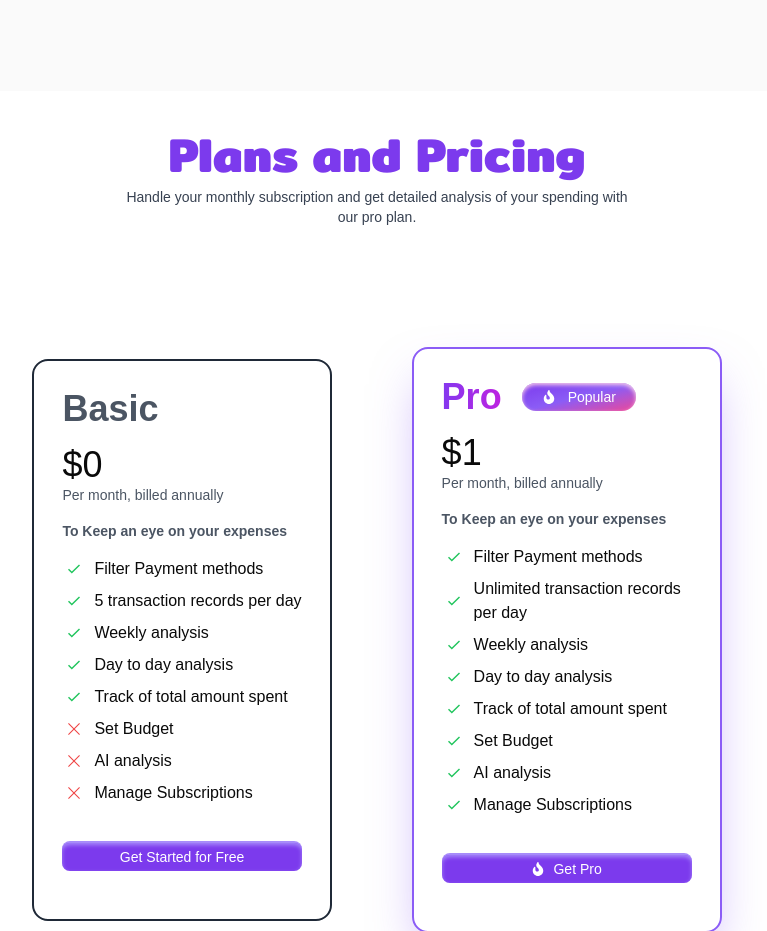
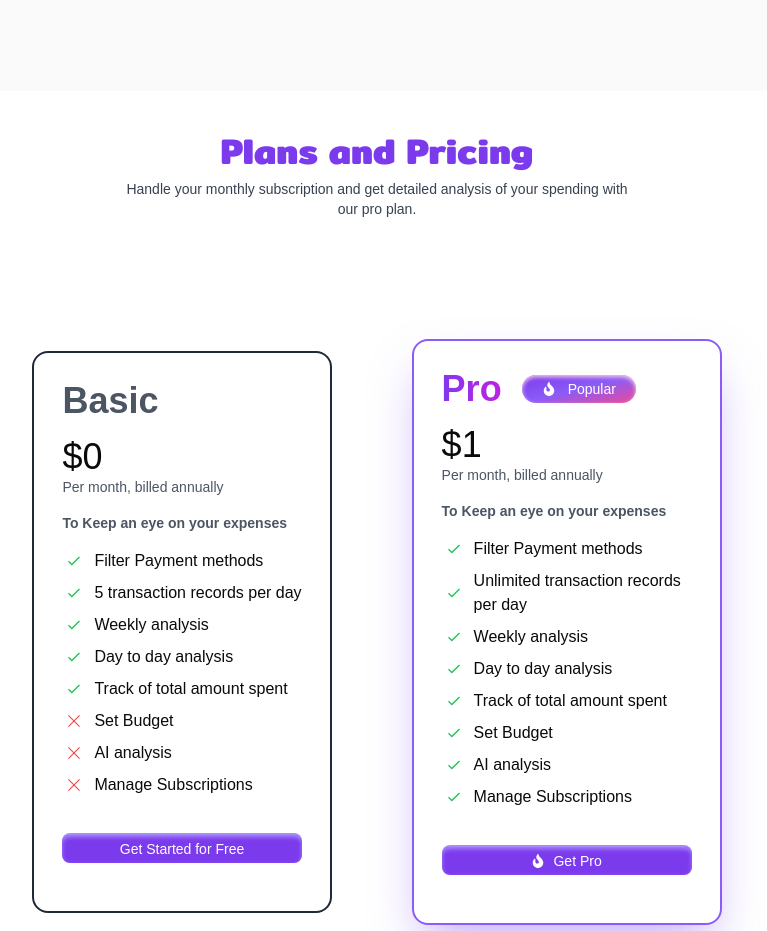
Before and after one commit to KunalNasa/wiseup, a Next.js app: page / in a window 1280 px wide. Shown: the part 2160-3091 px from the top of the page, without its empty margins (263-1030 px from the left). Built offline with nearby package versions, Linux system fonts and the light colour scheme.

Commit message:
font size correct

```diff
--- a/src/components/HomeComponents/Pricing.tsx
+++ b/src/components/HomeComponents/Pricing.tsx
@@ -8,7 +8,7 @@ export default function Pricing() {
   return (
     <div id="pricing" className="flex flex-col">
       <div className="mx-auto flex flex-col gap-2 items-center justify-center my-10 text-center w-11/12 lg:w-[40%]">
-        <h2 className="text-5xl font-mitr font-semibold text-violet-600">Plans and Pricing</h2>
+        <h2 className="text-4xl font-mitr font-semibold text-violet-600">Plans and Pricing</h2>
         <p className="text-center text-sm text-gray-700">Handle your monthly subscription and get detailed analysis of your spending with our pro plan.</p>
       </div>
     <div  className="w-full my-10 flex lg:flex-row flex-col justify-center items-center">
```
